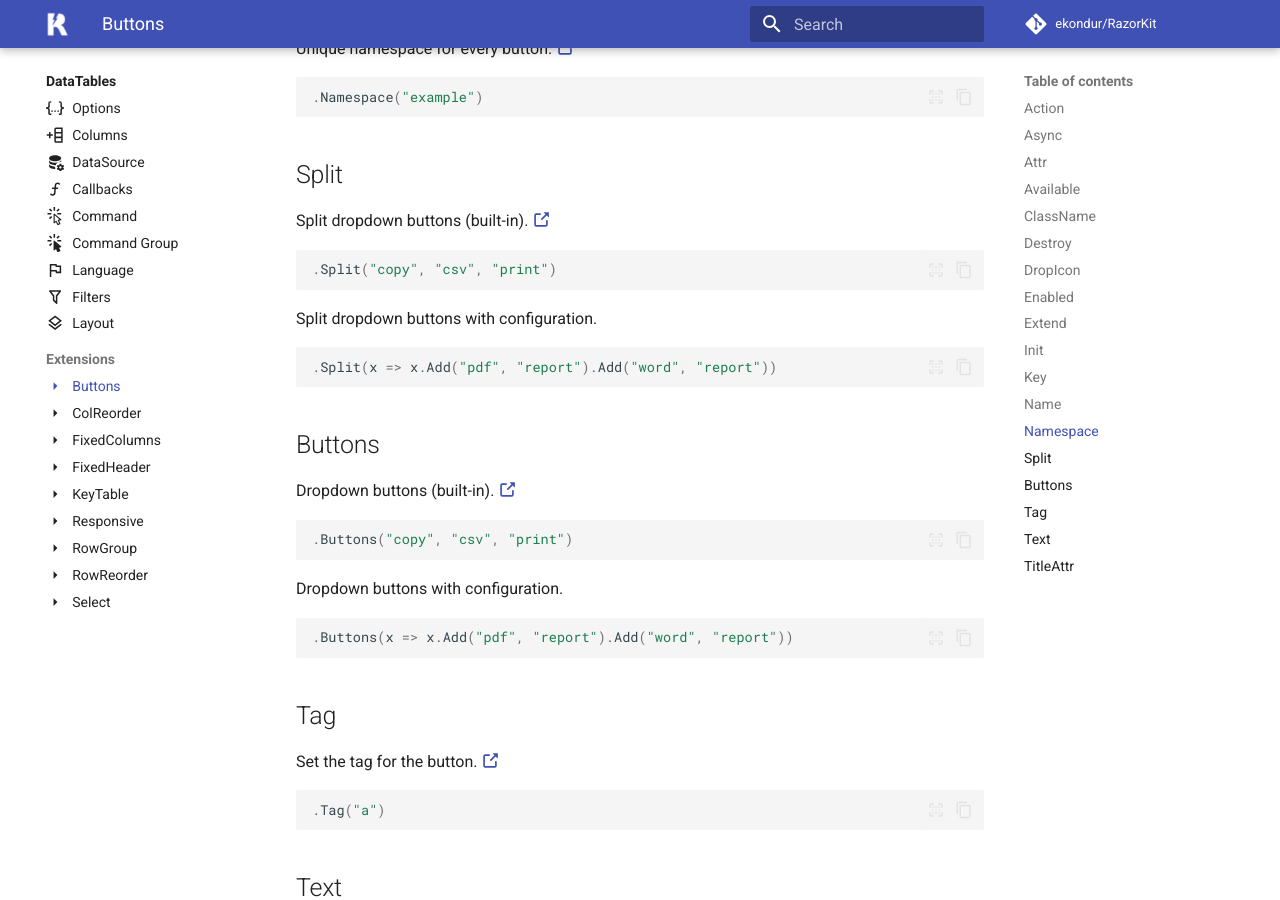
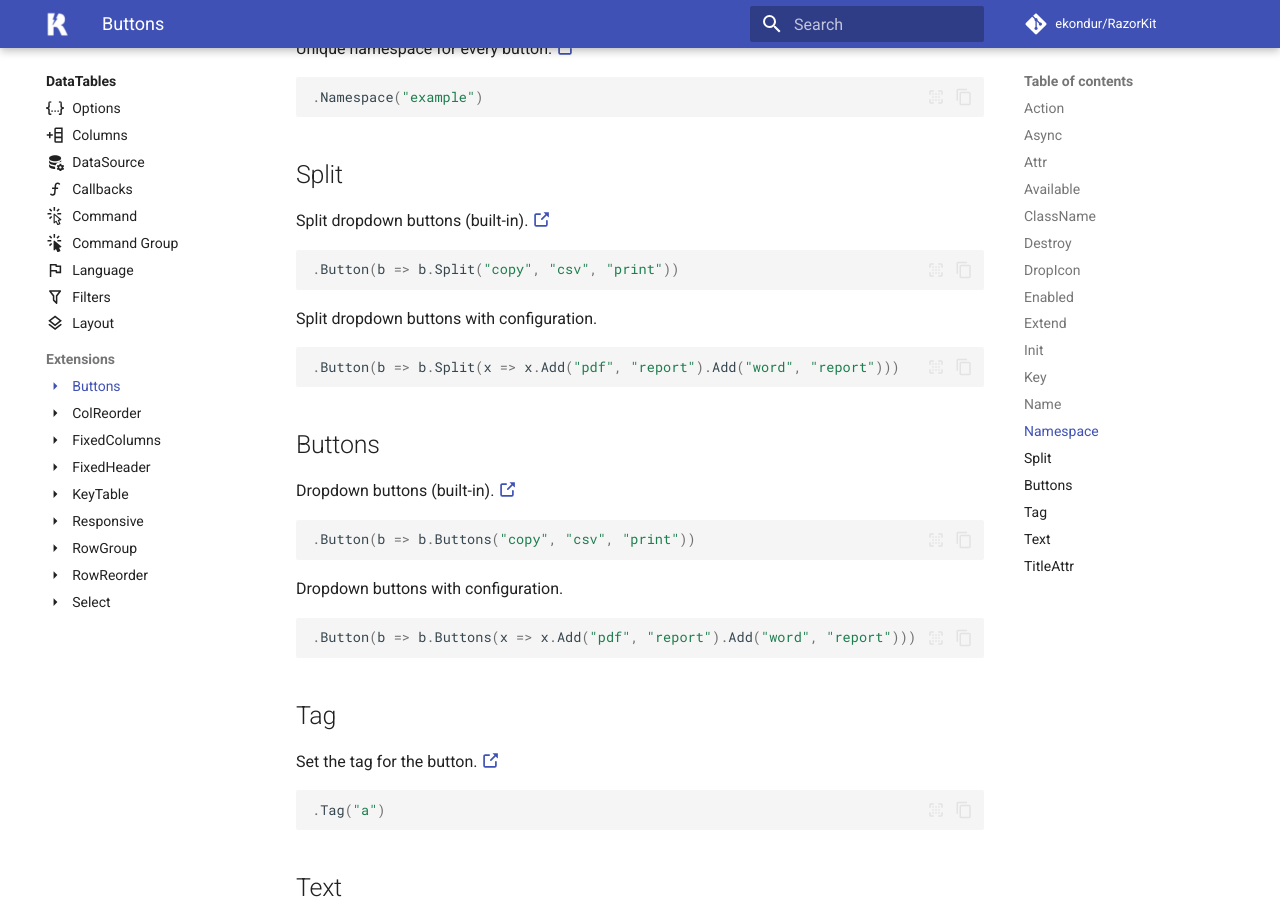
Before and after one commit to ekondur/RazorKit, an MkDocs documentation site: the page built from docs/datatables/extensions/buttons.md, in a window 1280 px wide and 900 px high, scrolled down 2755 px. Built offline with MkDocs 1.6.1 and Material for MkDocs 9.7.7, drawn with Linux system fonts in a browser that asks for light colours; comment, search, counter and statistics services are not loaded.

Commit message:
update buttons doc

````diff
--- a/docs/datatables/extensions/buttons.md
+++ b/docs/datatables/extensions/buttons.md
@@ -115,23 +115,23 @@ Unique namespace for every button.
 Split dropdown buttons (built-in).
 [:octicons-link-external-16:](https://datatables.net/reference/option/buttons.buttons.split)
 ```csharp
-.Split("copy", "csv", "print")
+.Button(b => b.Split("copy", "csv", "print"))
 ```
 
 Split dropdown buttons with configuration.
 ```csharp
-.Split(x => x.Add("pdf", "report").Add("word", "report"))
+.Button(b => b.Split(x => x.Add("pdf", "report").Add("word", "report")))
 ```
 
 ## Buttons
 Dropdown buttons (built-in).
 [:octicons-link-external-16:](https://datatables.net/reference/option/buttons.buttons.split)
 ```csharp
-.Buttons("copy", "csv", "print")
+.Button(b => b.Buttons("copy", "csv", "print"))
 ```
 Dropdown buttons with configuration.
 ```csharp
-.Buttons(x => x.Add("pdf", "report").Add("word", "report"))
+.Button(b => b.Buttons(x => x.Add("pdf", "report").Add("word", "report")))
 ```
 
 ## Tag
````
